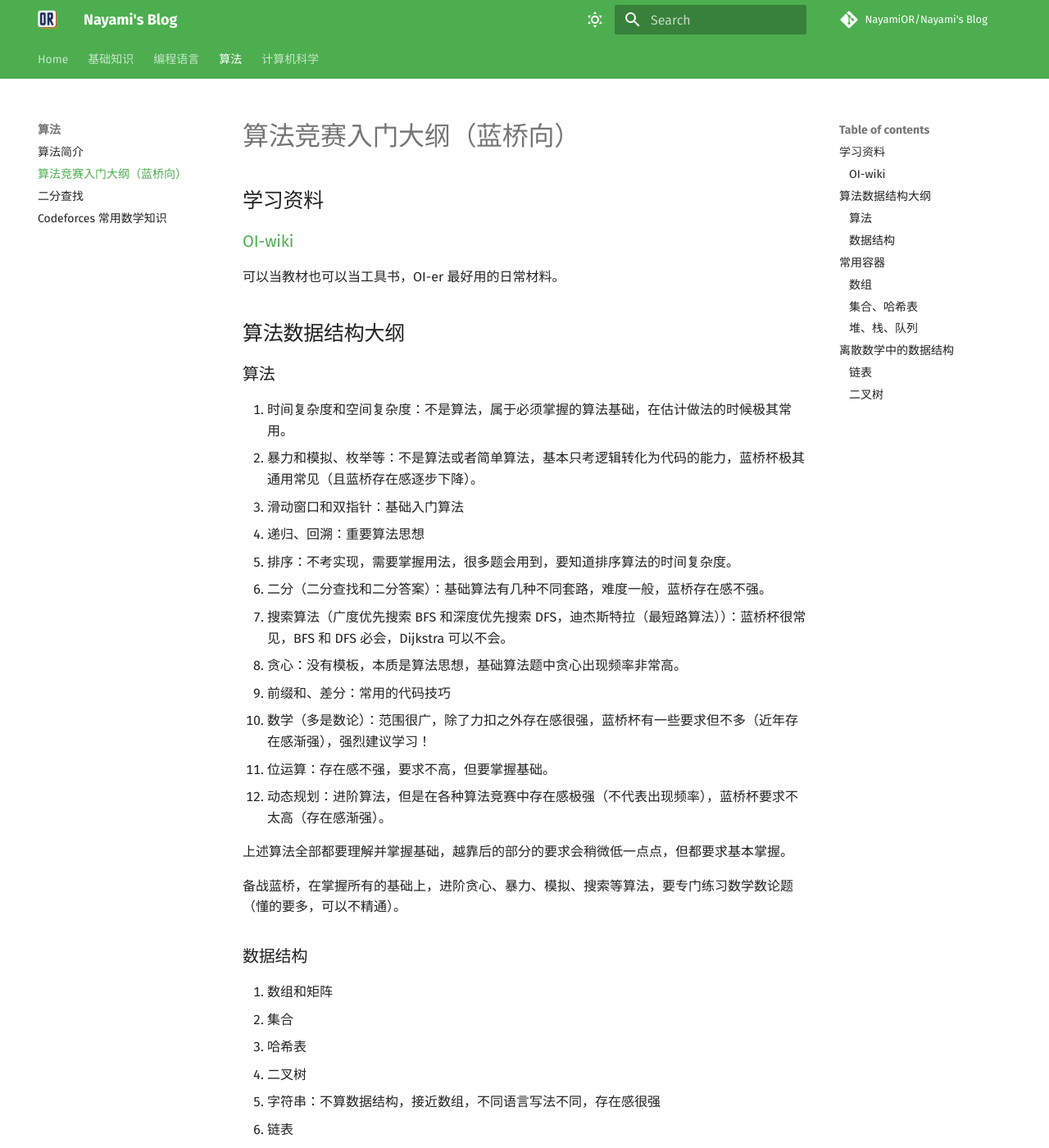
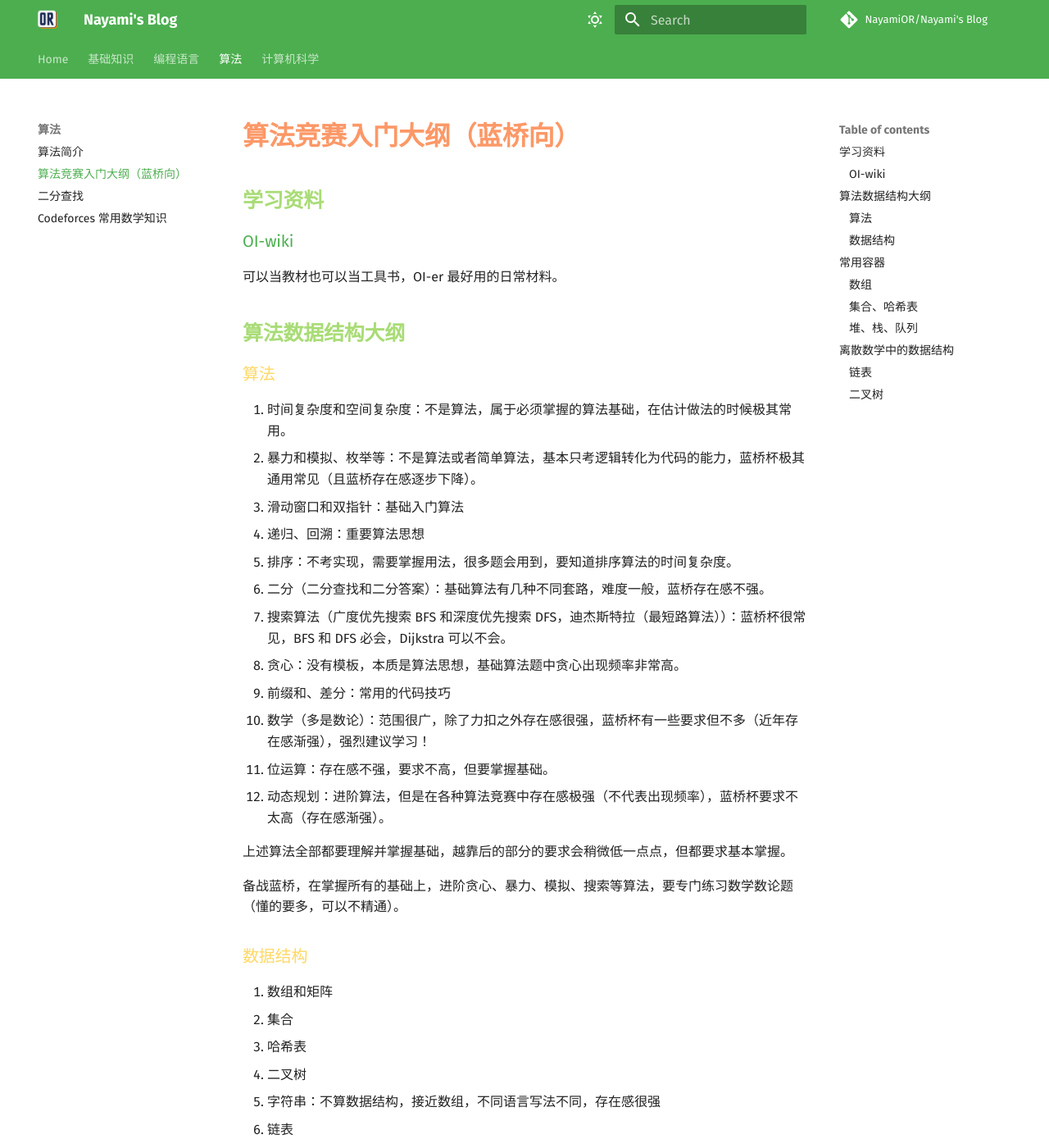
Before and after one commit to NayamiOR/nayamis-blog, an MkDocs documentation site: the page built from docs/Algo/introHandBook-LanQiao.md, in a window 1280 px wide and 1400 px high. Shown: the whole window at 82% size. Built offline with MkDocs 1.6.1 and Material for MkDocs 9.7.7, drawn with Linux system fonts in a browser that asks for light colours; some web fonts are replaced; comment, search, counter and statistics services are not loaded.

Commit message:
update title color

```diff
--- /dev/null
+++ b/docs/assets/extra.css
@@ -0,0 +1,3 @@
+.md-typeset h1 { color: #fc9867;font-weight:600; }
+.md-typeset h2 { color: #a9dc76;font-weight: 600; }
+.md-typeset h3 { color: #ffd866; font-weight: 500;}
--- a/mkdocs.yml
+++ b/mkdocs.yml
@@ -42,6 +42,9 @@ theme:
     - navigation.instant
   plugins: []
 
+extra_css:
+  - assets/extra.css
+
 nav:
   - Home: index.md
   - 基础知识:
```
Also changed, not shown: docs/Algo/introHandBook-LanQiao.md (line endings or trailing spaces).
